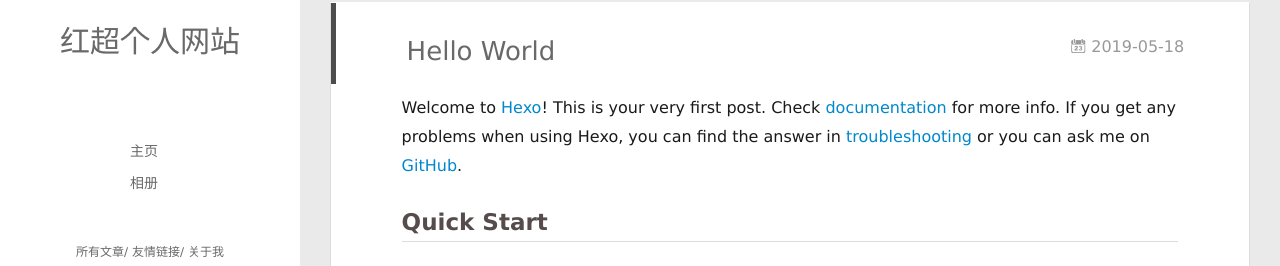
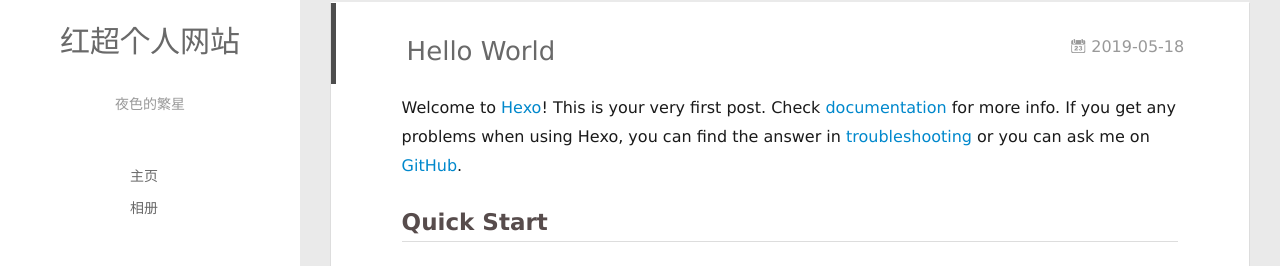
Before and after one commit to hongchaov/hongchaov.github.io, a plain HTML site: page index.html in a window 1280 px wide. Shown: the part 248-514 px from the top of the page. Drawn offline with Linux system fonts and the light colour scheme.

Commit message:
Site updated: 2019-05-19 18:20:28

```diff
--- a/index.html
+++ b/index.html
@@ -8,13 +8,17 @@
   <link rel="dns-prefetch" href="http://hongchaov.com">
   <title>hongchao</title>
   <meta name="viewport" content="width=device-width, initial-scale=1, maximum-scale=1">
-  <meta property="og:type" content="website">
+  <meta name="description" content="电气与电子系学生一名">
+<meta name="keywords" content="前端,js,jquery,javascript,html5,开发者,程序猿,程序媛,极客,编程,代码,开源,IT网站,Developer,Programmer,Coder,Geek,html,css,css3,用户体验">
+<meta property="og:type" content="website">
 <meta property="og:title" content="hongchao">
 <meta property="og:url" content="http://hongchaov.com/index.html">
 <meta property="og:site_name" content="hongchao">
+<meta property="og:description" content="电气与电子系学生一名">
 <meta property="og:locale" content="zh_CN">
 <meta name="twitter:card" content="summary">
 <meta name="twitter:title" content="hongchao">
+<meta name="twitter:description" content="电气与电子系学生一名">
 
     <link rel="alternative" href="/atom.xml" title="hongchao" type="application/atom+xml">
 
@@ -58,6 +62,8 @@ var _hmt = _hmt || [];
 		<hgroup>
 		  <h1 class="header-author"><a href>红超个人网站</a></h1>
 		</hgroup>
+
+		<p class="header-subtitle">夜色的繁星</p>
 
 
 		<nav class="header-menu">
@@ -114,6 +120,8 @@ var _hmt = _hmt || [];
 			<hgroup>
 			  <h1 class="header-author js-header-author">红超个人网站</h1>
 			</hgroup>
+
+			<p class="header-subtitle"><i class="icon icon-quo-left"></i>夜色的繁星<i class="icon icon-quo-right"></i></p>
 
 
 
```
Also changed, not shown: 2019/05/18/hello-world/index.html (+5 -0 lines), 2019/05/18/test/index.html (+9 -1 lines), archives/2019/05/index.html (+9 -1 lines), archives/2019/index.html (+9 -1 lines), archives/index.html (+9 -1 lines), categories/index.html (+9 -1 lines), tags/index.html (+9 -1 lines).
